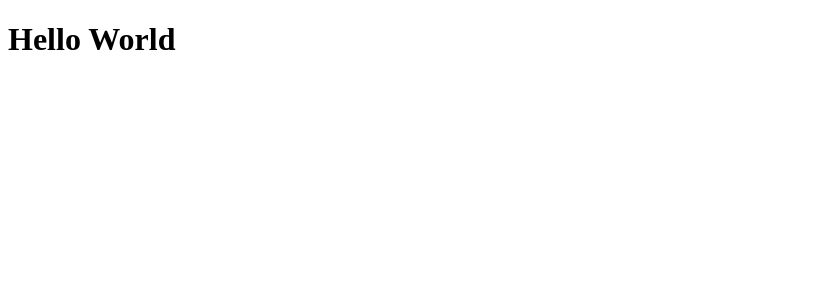
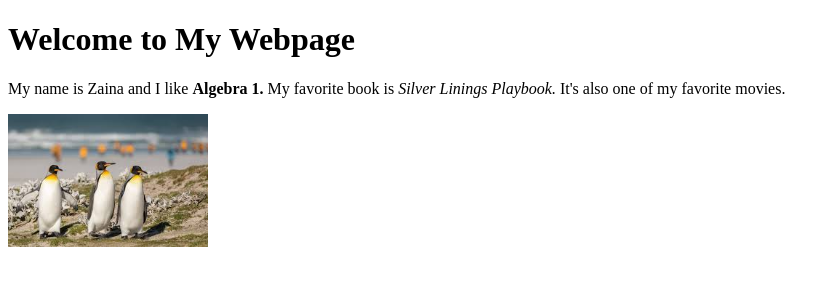
Before and after one commit to zainac2028/CS1-Unit1-Activity1, a plain HTML site: page index.html in a window 1280 px wide. Shown: the whole page, without its empty margins (0-840 px from the left). Drawn offline with Linux system fonts and the light colour scheme.

Commit message:
started activity, did parts a,b, and c

```diff
--- a/index.html
+++ b/index.html
@@ -1,17 +1,23 @@
 <!DOCTYPE html>
-<html lang="en">
+<html>
 
-<head>
-  <title>My Webpage</title>
-  <meta charset="UTF-8">
-  <meta name="viewport" content="width=device-width, initial-scale=1.0">
-  <link rel="stylesheet" href="style.css">
-</head>
+  <head>
 
-<body>
-  <h1>Hello World</h1>
+    <title>About Me</title>
+
+  </head>
+
+  <body>
+
+    <h1>Welcome to My Webpage</h1>
+
+    <p>My name is Zaina and I like <strong>Algebra 1.</strong> My favorite book is <em>Silver Linings Playbook.</em> It's also one of my favorite movies.<p>
+
+    <img src="penguins.jpeg"
+    width="200px">
 
 
 
-</body>
+  </body>
+
 </html>
```
Also changed, not shown: penguins.jpeg (added).
